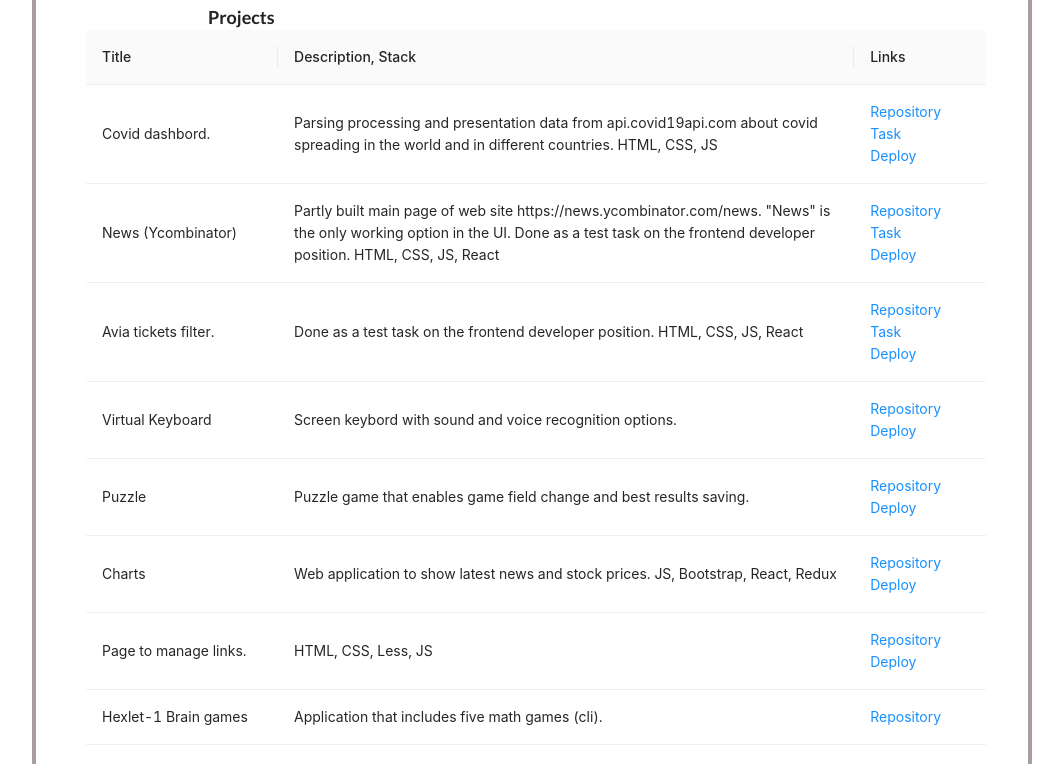
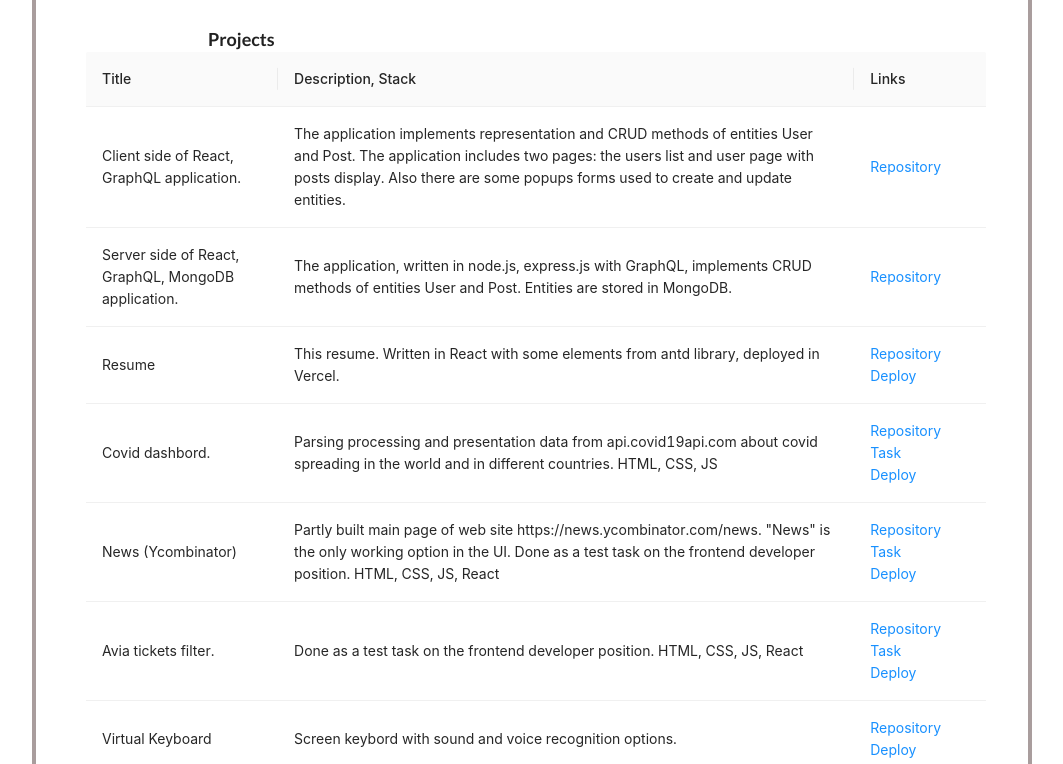
Before and after one commit to MaximSamorukov/react_resume, a React (Create React App) app: page / in a window 1280 px wide. Shown: the part 1248-2012 px from the top of the page, without its empty margins (108-1171 px from the left). Built offline with nearby package versions, Linux system fonts and the light colour scheme.

Commit message:
add some data to the resume

```diff
--- a/src/data/en/instruments.js
+++ b/src/data/en/instruments.js
@@ -6,6 +6,9 @@ export const instruments = [
     label: ['HTML', 'CSS', 'Less', 'SC(A)SS'],
   },
   {
+    label: ['some experience in GraphQL и MongoDB'],
+  },
+  {
     label: ['Git', 'Webpack', 'VSCode'],
   },
   {
--- a/src/data/en/projects.js
+++ b/src/data/en/projects.js
@@ -1,4 +1,25 @@
 export const projects = [
+  {
+    title: 'Client side of React, GraphQL application.',
+    description: 'The application implements representation and CRUD methods of entities User and Post. The application includes two pages: the users list and user page with posts display. Also there are some popups forms used to create and update entities.',
+    repositoryUrl: 'https://github.com/MaximSamorukov/react_graphql_03.2022_client',
+    taskUrl: '',
+    deployUrl: '',
+  },
+  {
+    title: 'Server side of React, GraphQL, MongoDB application.',
+    description: 'The application, written in node.js, express.js with GraphQL, implements CRUD methods of entities User and Post. Entities are stored in MongoDB.',
+    repositoryUrl: 'https://github.com/MaximSamorukov/react_graphql_03.2022_server',
+    taskUrl: '',
+    deployUrl: '',
+  },
+  {
+    title: 'Resume',
+    description: 'This resume. Written in React with some elements from antd library, deployed in Vercel.',
+    repositoryUrl: 'https://github.com/MaximSamorukov/react_resume',
+    taskUrl: '',
+    deployUrl: 'https://react-resume-sandy.vercel.app/',
+  },
   {
     title: 'Covid dashbord.',
     description: 'Parsing processing and presentation data from api.covid19api.com about covid spreading in the world and in different countries. HTML, CSS, JS',
--- a/src/data/ru/instruments.js
+++ b/src/data/ru/instruments.js
@@ -6,6 +6,9 @@ export const instruments = [
     label: ['HTML', 'CSS', 'Less', 'SC(A)SS'],
   },
   {
+    label: ['опыт работы с GraphQL и MongoDB в собственных проектах'],
+  },
+  {
     label: ['Git', 'Webpack', 'VSCode'],
   },
   {
--- a/src/data/ru/projects.js
+++ b/src/data/ru/projects.js
@@ -1,4 +1,25 @@
 export const projects = [
+  {
+    title: 'Клиентаская часть React, GraphQL приложения.',
+    description: 'Приложение реализует отображение и CRUD методы для сущностей User и Post. Приложение включает две страницы: список пользователей и страница пользователя с отображением постов. Также используется ряд попап форм для создания и редактирования сущностей',
+    repositoryUrl: 'https://github.com/MaximSamorukov/react_graphql_03.2022_client',
+    taskUrl: '',
+    deployUrl: '',
+  },
+  {
+    title: 'Серверная часть React, GraphQL, MongoDB приложения.',
+    description: 'Приложение написано на node.js, express.js с использованием GraphQL, реализует CRUD методы для сущностей User и Post. Сущности хранятся в MongoDB.',
+    repositoryUrl: 'https://github.com/MaximSamorukov/react_graphql_03.2022_server',
+    taskUrl: '',
+    deployUrl: '',
+  },
+  {
+    title: 'Resume',
+    description: 'This resume. Written in React with some elements from antd library, deployed in Vercel.',
+    repositoryUrl: 'https://github.com/MaximSamorukov/react_resume',
+    taskUrl: '',
+    deployUrl: 'https://react-resume-sandy.vercel.app/',
+  },
   {
     title: 'Covid dashbord.',
     description: 'Обработка и представление данных представляемых api.covid19api.com. HTML, CSS, JS',
```
